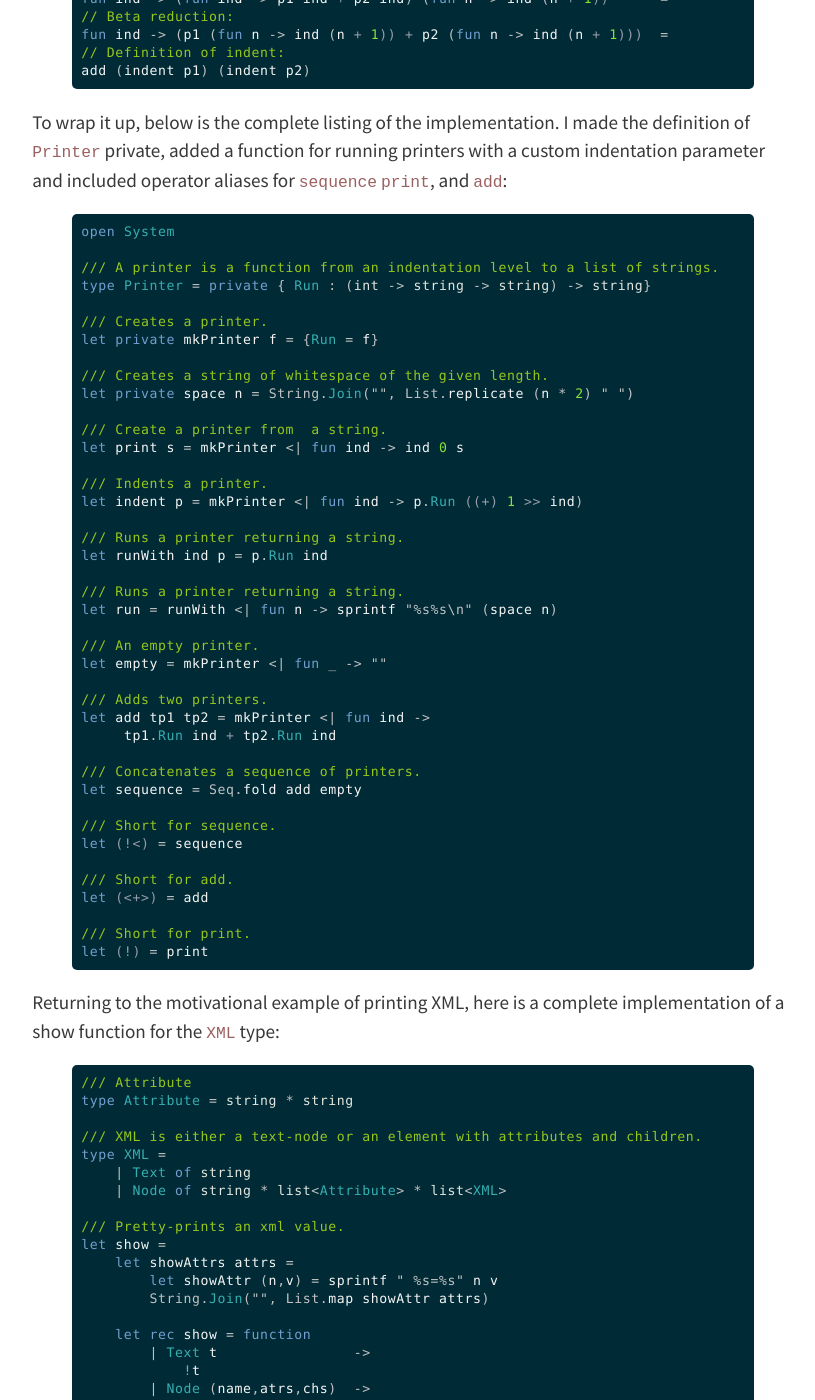
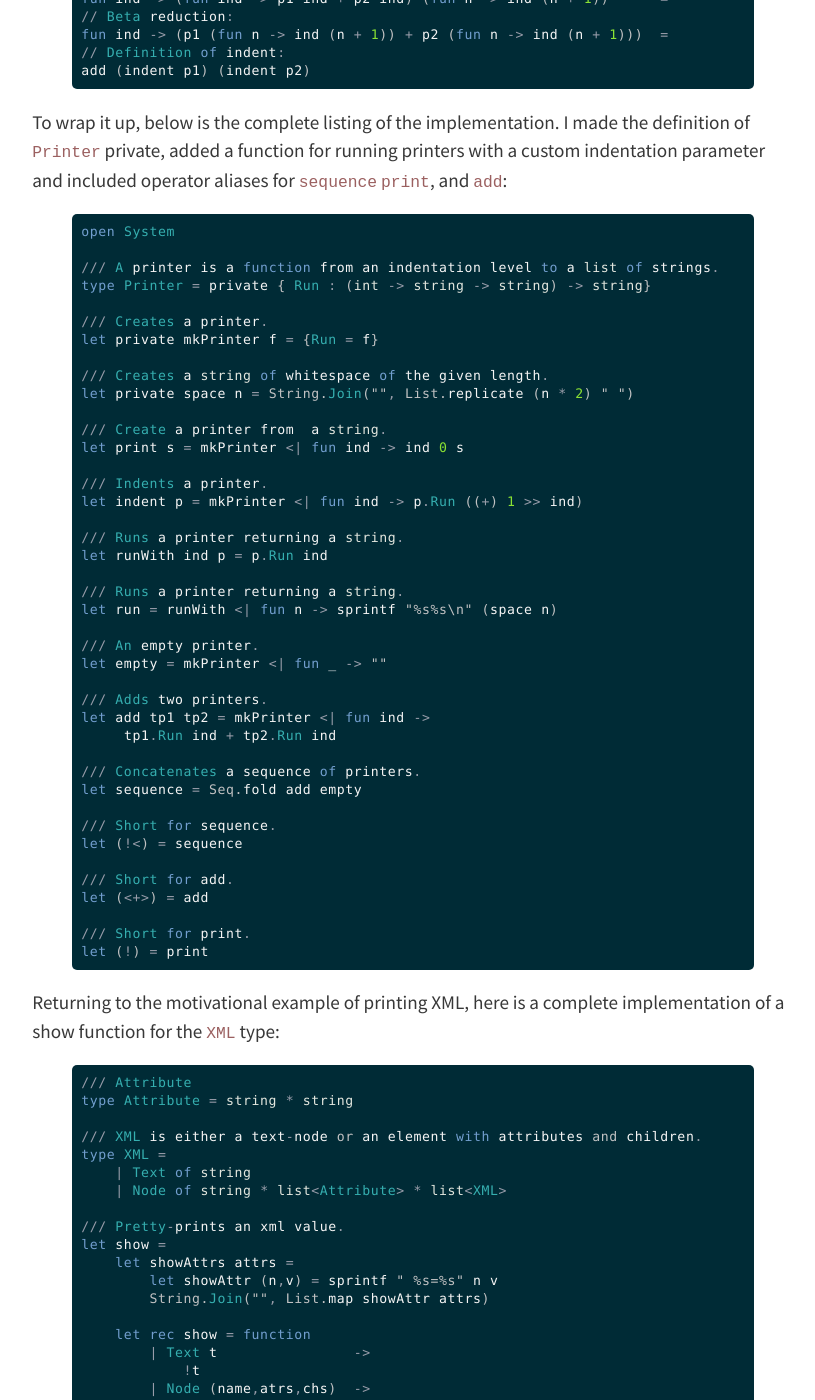
Before and after one commit to jobjo/jobjo.github.io, a Jekyll site: the page built from _posts/2015-02-16-printing-recursive-data-structures.md, in a window 1280 px wide and 1400 px high, scrolled down 5833 px. Shown: the whole window, without its empty margins (227-1042 px from the left). Built offline with Jekyll 4.4.1, drawn with Linux system fonts in a browser that asks for light colours; nearby versions of some CDN libraries; some of the changed text lies outside the part shown.

Commit message:
FSsharp syntax highlighter to OCaml

```diff
--- a/_config.yml
+++ b/_config.yml
@@ -29,16 +29,13 @@ theme:
   str_continue_reading: "Continue reading"
 
 # PAGINATION
-paginate: 5
+paginate: 10
 paginate_path: "blog/page:num"
 
 # BUILD SETTINGS
 markdown: kramdown
-highlighter: pygments
+highlighter: rouge
 
 sass:
   sass_dir: _sass
   style: :compressed
-
-# Build settings
-markdown: kramdown
--- a/_posts/2015-02-16-printing-recursive-data-structures.md
+++ b/_posts/2015-02-16-printing-recursive-data-structures.md
@@ -17,7 +17,7 @@ in F#.
 ## The Problem
 To give a motivating example, consider a (simplistic) type for representing XML data:
 
-{% highlight fsharp %}
+{% highlight ocaml %}
 /// Attribute
 type Attribute = string * string
 
@@ -38,7 +38,7 @@ As a first task we need to decide on a name for the thing we're trying to
 abstract; I call it `Printer`.  At the bare minimum we also need a function for
 evaluating a printer by turning it into a string:
 
-{% highlight fsharp %}
+{% highlight ocaml %}
 /// Executes a printer, producing a string value.
 val run : Printer -> string
 {% endhighlight %}
@@ -46,7 +46,7 @@ val run : Printer -> string
 Let's think about how to produce printers. We should naturally provide a
 function for lifting simple string values:
 
-{% highlight fsharp %}
+{% highlight ocaml %}
 /// Produces a printer that prints a string.
 val print : string -> Printer
 {% endhighlight %}
@@ -55,7 +55,7 @@ The interesting part is the ability to achieve nesting or indentation. The most
 intuitive way to express this is via a function that operates on a printer by
 indenting it one level:
 
-{% highlight fsharp %}
+{% highlight ocaml %}
 // Indents a printer one level.
 val indent : Printer -> Printer
 {% endhighlight %}
@@ -65,7 +65,7 @@ compositionality is to require that our printer type forms a [monoid] by
 introducing an empty printer along with a binary operator for combining two
 printers:
 
-{% highlight fsharp %}
+{% highlight ocaml %}
 /// Doesn't print anything.
 val empty : Printer
 
@@ -75,14 +75,14 @@ val add : Printer -> Printer -> Printer
 
 You may wonder what good `empty` brings; One benefit is getting *sequencing* for free, that is the ability to combine a list of printers:
 
-{% highlight fsharp %}
+{% highlight ocaml %}
 /// Sequences a list of printers.
 let sequence : seq<Printer> -> Printer = Seq.fold add empty
 {% endhighlight %}
 
 With the above interface, printing nested documents is straight forward. Here is an example for manually outputting some HTML:
 
-{% highlight fsharp %}
+{% highlight ocaml %}
 let htmlPrinter =
     sequence [
         print "<html>"
@@ -99,7 +99,7 @@ let htmlPrinter =
 
 With the expectation that running this printer:
 
-{% highlight fsharp %}
+{% highlight ocaml %}
 printfn "%s" (run htmlPrinter)
 {% endhighlight %}
 
@@ -115,7 +115,7 @@ produces output similar to:
 
 Here is the complete set of combinators defining the `API`:
 
-{% highlight fsharp %}
+{% highlight ocaml %}
 type Printer
 /// Evaluates a printer.
 val run : Printer -> string
@@ -148,7 +148,7 @@ This is needed for safely being able to refactor expressions.  Guaranteeing
 `sequence`, for instance by ensuring that the following two printers are
 identical:
 
-{% highlight fsharp %}
+{% highlight ocaml %}
 let pc1 = sequence [ p1; p2; p3 ]
 let pc2 = sequence [p1 ; sequence [p2; p3]]
 {% endhighlight %}
@@ -175,7 +175,7 @@ something that has the ability to output a nested structure. Parameterizing
 over the choice of how to print a line given an indentation level, this can be
 represented by the following function:
 
-{% highlight fsharp %}
+{% highlight ocaml %}
     type Printer = (int -> string -> string) -> string
 {% endhighlight %}
 
@@ -189,7 +189,7 @@ in the category of *shallow embeddings*.
 Let's see if the type is sufficient for implementing the interface. Starting
 with `run`:
 
-{% highlight fsharp %}
+{% highlight ocaml %}
 let run (p: Printer) =
     p <| fun n s ->
         let space = String.Join("", List.replicate (n * 2) " ")
@@ -201,7 +201,7 @@ two spaces per indentation level.
 
 Lifting a string into a printer is also straight forward:
 
-{% highlight fsharp %}
+{% highlight ocaml %}
 let print s = fun ind -> ind 0 s
 {% endhighlight %}
 
@@ -211,20 +211,20 @@ argument with level 0.
 To implement `indent` we need to transform a printer into a new one that when
 executed invokes its given indent function with a greater indentation level:
 
-{% highlight fsharp %}
+{% highlight ocaml %}
 let indent p = fun ind -> p (fun n -> ind (n + 1))
 {% endhighlight %}
 
 When it comes to `empty` we're left with little choice but to output an empty
 string:
 
-{% highlight fsharp %}
+{% highlight ocaml %}
 let empty = fun _ -> ""
 {% endhighlight %}
 
 Last one is `add`:
 
-{% highlight fsharp %}
+{% highlight ocaml %}
 let add p1 p2 = fun ind -> p1 ind + p2 ind
 {% endhighlight %}
 
@@ -235,7 +235,7 @@ semantical constraints.
 
 First,  `(print >> run)` must be equivalent with the identity function:
 
-{% highlight fsharp %}
+{% highlight ocaml %}
 (print >> run) s                                                    =
 // Definition of function composition:
 run (print s)                                                       =
@@ -252,7 +252,7 @@ s
 What about the [monoid] constraints for `add` and `empty`? Here is a proof for
 left identity (2):
 
-{% highlight fsharp %}
+{% highlight ocaml %}
 add p empty =
 // Definition of add:
 fun ind -> p ind + empty ind                                        =
@@ -269,7 +269,7 @@ In fact, these properties follow from the [monoid] properties of *string*. The
 proof in the other direction is symmetric. We also need to show that `add` is
 associative:
 
-{% highlight fsharp %}
+{% highlight ocaml %}
 add p1 (add p2 p3)                                                  =
 // Definition of add on the outer argument:
 fun ind -> p1 ind + ((add p2 p3) ind)                               =
@@ -289,7 +289,7 @@ Again, the proof relies on the associativity of string concatenation.
 Finally we need to show that `indent` is distributive according to (5). This
 follows directly from the definitions of the two functions:
 
-{% highlight fsharp %}
+{% highlight ocaml %}
 indent (add p1 p2)                                                  =
 // Definition of indent:
 fun ind -> (add p1 p2) (fun n -> ind (n + 1))                       =
@@ -306,7 +306,7 @@ definition of `Printer` private, added a function for running printers with a
 custom indentation parameter and included operator aliases for `sequence`
 `print`, and `add`:
 
-{% highlight fsharp %}
+{% highlight ocaml %}
 open System
 
 /// A printer is a function from an indentation level to a list of strings.
@@ -353,7 +353,7 @@ let (!) = print
 Returning to the motivational example of printing XML, here is a complete
 implementation of a show function for the `XML` type:
 
-{% highlight fsharp %}
+{% highlight ocaml %}
 /// Attribute
 type Attribute = string * string
 
@@ -392,7 +392,7 @@ ways of interpreting expressions. Creating a data type for a deep embedding is
 straight forward, we basically just need to list the distinct language
 constructs. The following type will do:
 
-{% highlight fsharp %}
+{% highlight ocaml %}
 // Deep embedding of printer type.
 type Printer =
     | Empty
@@ -404,7 +404,7 @@ type Printer =
 In this way, all operations are trivial. Here are the functions mirroring the
 constructors:
 
-{% highlight fsharp %}
+{% highlight ocaml %}
 // Empty printer.
 let empty = Empty
 
@@ -428,7 +428,7 @@ specified semantics. All the work of evaluating a printer is pushed to the
 interpretors, in our case a function for constructing a string. Here are the
 equivalent `runWith` and `run` functions:
 
-{% highlight fsharp %}
+{% highlight ocaml %}
 // Executes a printer.
 let runWith ind p =
     let sb = new Text.StringBuilder()
@@ -477,7 +477,7 @@ embedding. Assuming a module `ShallowPrinter` containing the shallow
 implementation from above, here is a function for performing the translation
 along with `runWith` function:
 
-{% highlight fsharp %}
+{% highlight ocaml %}
 module SP = ShallowPrinter
 
 /// Transforms a deep printer to a shallow one.
@@ -499,7 +499,7 @@ order to show that the constraints are fulfilled for this definition of run.
 
 Here is the a complete listing of a stand-alone deep embedding:
 
-{% highlight fsharp %}
+{% highlight ocaml %}
 open System
 
 // Deep embedding of printer type.
@@ -564,7 +564,7 @@ At last, to illustrate that it is in fact possible to define alternative interpr
 of printer expressions, consider the following example that given a printer,
 generates F# code for printing the expression itself:
 
-{% highlight fsharp %}
+{% highlight ocaml %}
 let showFSharp : Printer -> string =
     let rec show = function
         | Empty         ->
@@ -591,7 +591,7 @@ let showFSharp : Printer -> string =
 Using this function on the initial `htmlPrinter`  example, we actually retrieve
 and equivalent F# expression for recreating the printer:
 
-{% highlight fsharp %}
+{% highlight ocaml %}
 // Define a custom printer.
 let htmlPrinter =
     sequence [
@@ -611,7 +611,7 @@ printfn "%s" (showFSharp htmlPrinter)
 
 Yielding the output:
 
-{% highlight fsharp %}
+{% highlight ocaml %}
 Add (
   Add (
     Print "<html>"
```
Also changed, not shown: _posts/2015-02-04-existensially-quantified-types-fsharp.md (+13 -13 lines), _posts/2015-02-06-immutable-services.md (+8 -8 lines), _posts/2015-03-13-church-encoding.md (+16 -16 lines), _posts/2015-07-27-Lazy-KMP-OCaml.md (+6 -6 lines).
